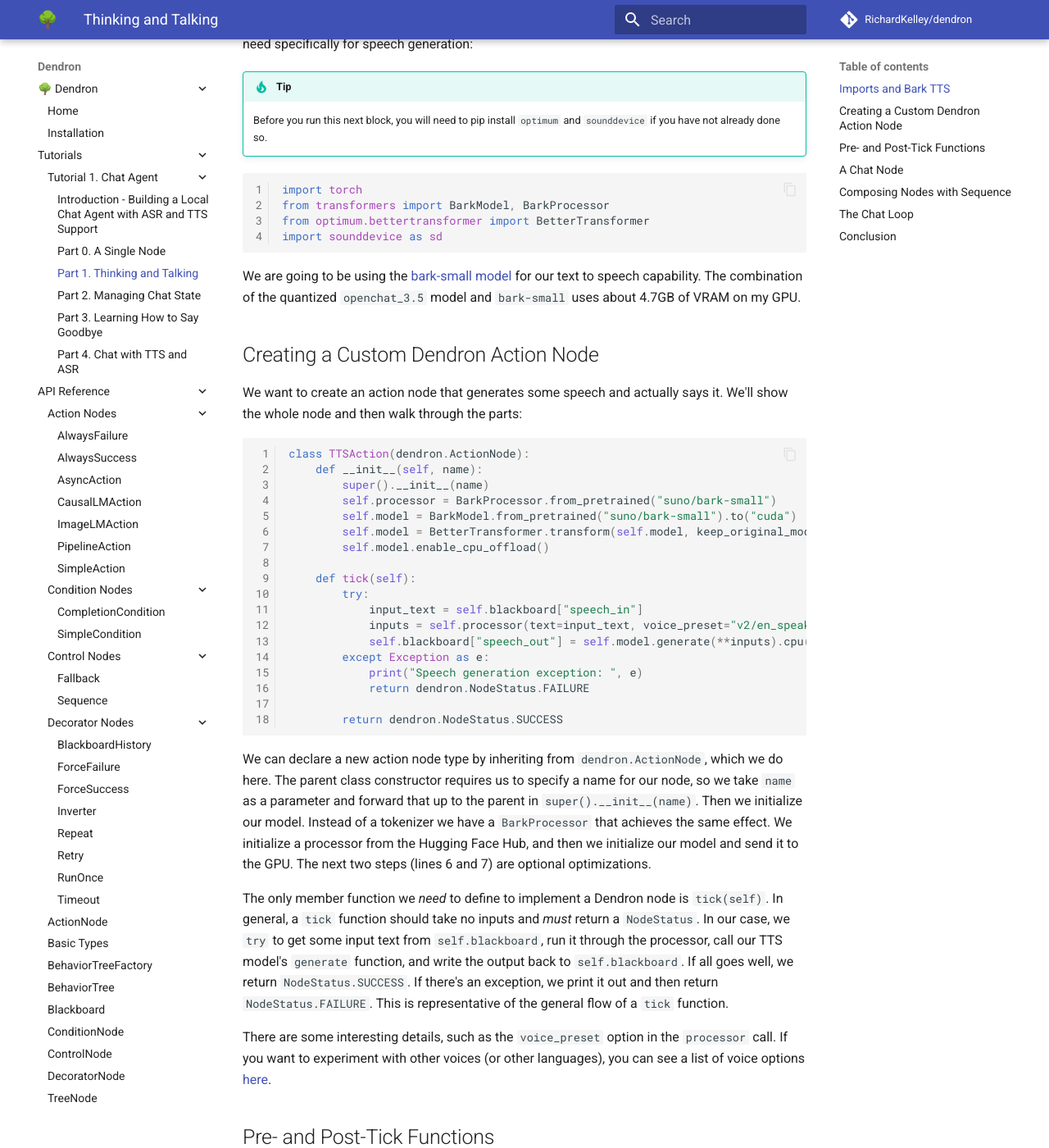
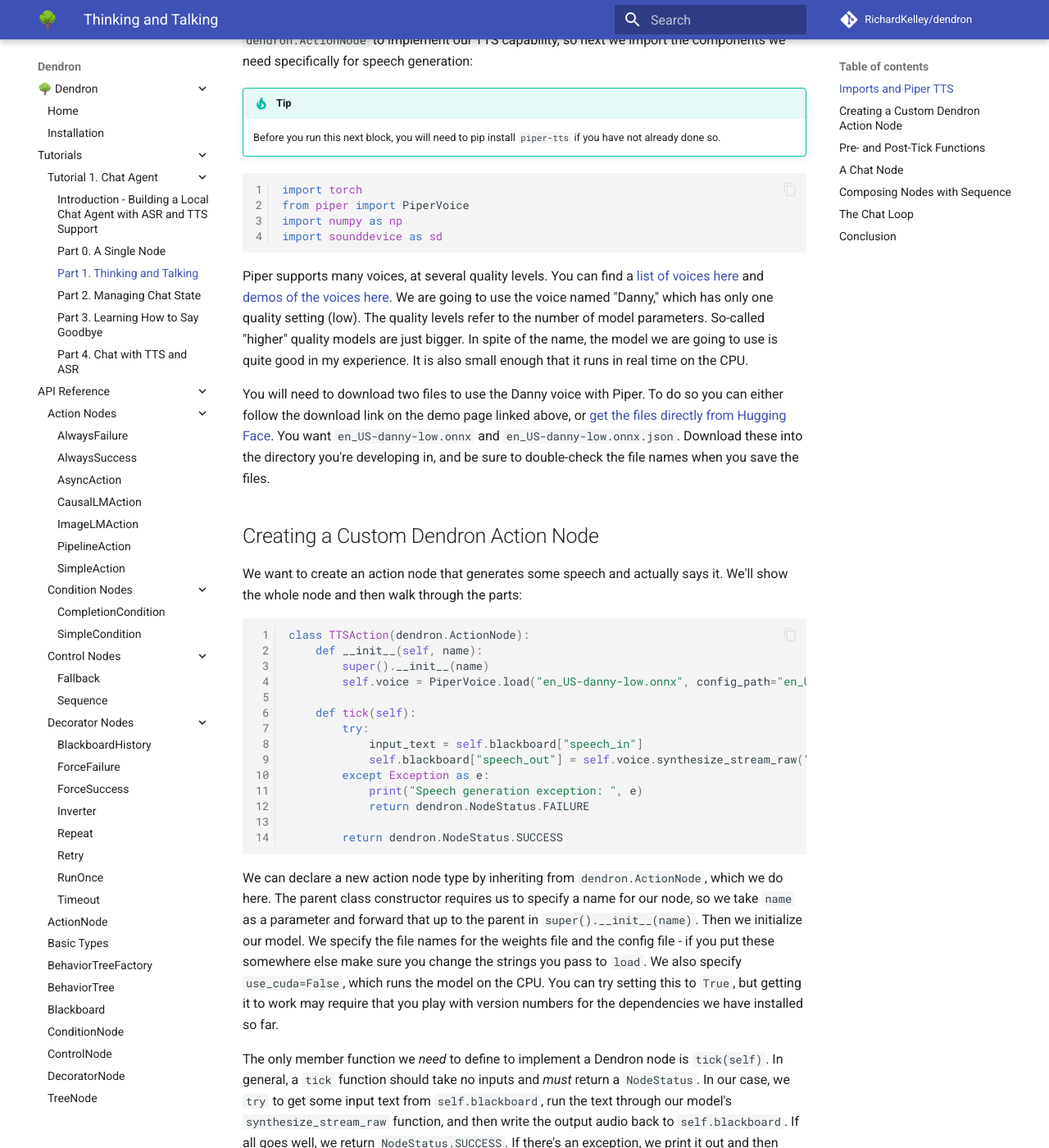
Before and after one commit to RichardKelley/dendron, an MkDocs documentation site: the page built from docs/1_tutorial_seq.md, in a window 1280 px wide and 1400 px high, scrolled down 803 px. Shown: the whole window at 82% size. Built offline with MkDocs 1.6.1 and Material for MkDocs 9.7.7, drawn with Linux system fonts in a browser that asks for light colours; comment, search, counter and statistics services are not loaded; some of the changed text lies outside the part shown.

Commit message:
Updated tutorial 1, part 1.

````diff
--- a/docs/1_tutorial_seq.md
+++ b/docs/1_tutorial_seq.md
@@ -8,11 +8,11 @@ In the [Part 0](0_tutorial_single_node.md), we created a simple Dendron behavior
 
 !!! tip
 
-    Current SOTA text-to-speech (TTS) models appear to be a bit on the slow side, at least on consumer cards like the single 3090 I'm developing with. If you want an agent that can talk but find the latency of neural TTS unbearable, try replacing the `TTSAction` we implement below with an action that uses an old-fashioned TTS system like espeak on Linux. I found that the `pyttsx3` library was useful in this regard.
+    Most of the current neural text-to-speech (TTS) models are a bit too slow, at least on consumer cards like the single 3090 I'm developing with. The one exception I've found is [Piper TTS](https://github.com/rhasspy/piper){:target="_blank"}, which I use in this tutorial. There are other neural models, like Suno's [Bark](https://github.com/suno-ai/bark){:target="_blank"} and Hugging Face's [Parler TTS](https://github.com/huggingface/parler-tts){:target="_blank"} that have great features you may want to check out, but they're slow enough on my hardware that I prefer Piper. If you want old-fashioned (non-neural) TTS, try replacing the `TTSAction` below with an action that uses the `pyttsx3` library.
 
 If you find this tutorial too verbose and you just want to get the code, you can find the notebook for this part [here](https://github.com/RichardKelley/dendron-examples/blob/main/tutorial_1/part_1.ipynb){:target="_blank"}.
 
-## Imports and Bark TTS
+## Imports and Piper TTS
 
 We'll start out by importing the libraries we need to implement TTS, beginning of course with Dendron:
 
@@ -25,16 +25,18 @@ We import `CausalLMAction` as in Part 0 to create a chat node. We are going to c
 
 !!! tip
 
-    Before you run this next block, you will need to pip install `optimum` and `sounddevice` if you have not already done so.
+    Before you run this next block, you will need to pip install `piper-tts` if you have not already done so.
 
 ```python linenums="1"
 import torch
-from transformers import BarkModel, BarkProcessor
-from optimum.bettertransformer import BetterTransformer
+from piper import PiperVoice
+import numpy as np
 import sounddevice as sd
 ```
 
-We are going to be using the [bark-small model](https://huggingface.co/suno/bark-small){:target = "_blank"} for our text to speech capability. The combination of the quantized `openchat_3.5` model and `bark-small` uses about 4.7GB of VRAM on my GPU.
+Piper supports many voices, at several quality levels. You can find a [list of voices here](https://github.com/rhasspy/piper/blob/master/VOICES.md){:target="_blank"} and [demos of the voices here](https://rhasspy.github.io/piper-samples/){:target="_blank"}. We are going to use the voice named "Danny," which has only one quality setting (low). The quality levels refer to the number of model parameters. So-called "higher" quality models are just bigger. In spite of the name, the model we are going to use is quite good in my experience. It is also small enough that it runs in real time on the CPU.
+
+You will need to download two files to use the Danny voice with Piper. To do so you can either follow the download link on the demo page linked above, or [get the files directly from Hugging Face](https://huggingface.co/rhasspy/piper-voices/tree/main/en/en_US/danny/low){:target="_blank"}. You want `en_US-danny-low.onnx` and `en_US-danny-low.onnx.json`. Download these into the directory you're developing in, and be sure to double-check the file names when you save the files.
 
 ## Creating a Custom Dendron Action Node
 
@@ -44,16 +46,12 @@ We want to create an action node that generates some speech and actually says it
 class TTSAction(dendron.ActionNode):
     def __init__(self, name):
         super().__init__(name)
-        self.processor = BarkProcessor.from_pretrained("suno/bark-small")
-        self.model = BarkModel.from_pretrained("suno/bark-small").to("cuda")
-        self.model = BetterTransformer.transform(self.model, keep_original_model=False)
-        self.model.enable_cpu_offload()
+        self.voice = PiperVoice.load("en_US-danny-low.onnx", config_path="en_US-danny-low.onnx.json", use_cuda=False)
 
     def tick(self):
         try:
             input_text = self.blackboard["speech_in"]
-            inputs = self.processor(text=input_text, voice_preset="v2/en_speaker_9", return_tensors="pt").to("cuda")
-            self.blackboard["speech_out"] = self.model.generate(**inputs).cpu().numpy()
+            self.blackboard["speech_out"] = self.voice.synthesize_stream_raw("\t" + input_text, sentence_silence=0.1)
         except Exception as e:
             print("Speech generation exception: ", e)
             return dendron.NodeStatus.FAILURE
@@ -61,21 +59,27 @@ class TTSAction(dendron.ActionNode):
         return dendron.NodeStatus.SUCCESS
 ```
 
-We can declare a new action node type by inheriting from `dendron.ActionNode`, which we do here. The parent class constructor requires us to specify a name for our node, so we take `name` as a parameter and forward that up to the parent in `super().__init__(name)`. Then we initialize our model. Instead of a tokenizer we have a `BarkProcessor` that achieves the same effect. We initialize a processor from the Hugging Face Hub, and then we initialize our model and send it to the GPU. The next two steps (lines 6 and 7) are optional optimizations.
+We can declare a new action node type by inheriting from `dendron.ActionNode`, which we do here. The parent class constructor requires us to specify a name for our node, so we take `name` as a parameter and forward that up to the parent in `super().__init__(name)`. Then we initialize our model. We specify the file names for the weights file and the config file - if you put these somewhere else make sure you change the strings you pass to `load`. We also specify `use_cuda=False`, which runs the model on the CPU. You can try setting this to `True`, but getting it to work may require that you play with version numbers for the dependencies we have installed so far.
 
-The only member function we _need_ to define to implement a Dendron node is `tick(self)`. In general, a `tick` function should take no inputs and _must_ return a `NodeStatus`. In our case, we `try` to get some input text from `self.blackboard`, run it through the processor, call our TTS model's `generate` function, and write the output back to `self.blackboard`. If all goes well, we return `NodeStatus.SUCCESS`. If there's an exception, we print it out and then return `NodeStatus.FAILURE`. This is representative of the general flow of a `tick` function.
+The only member function we _need_ to define to implement a Dendron node is `tick(self)`. In general, a `tick` function should take no inputs and _must_ return a `NodeStatus`. In our case, we `try` to get some input text from `self.blackboard`, run the text through our model's `synthesize_stream_raw` function, and then write the output audio back to `self.blackboard`. If all goes well, we return `NodeStatus.SUCCESS`. If there's an exception, we print it out and then return `NodeStatus.FAILURE`. This is representative of the general flow of a `tick` function.
 
-There are some interesting details, such as the `voice_preset` option in the `processor` call. If you want to experiment with other voices (or other languages), you can see a list of voice options [here](https://suno-ai.notion.site/8b8e8749ed514b0cbf3f699013548683?v=bc67cff786b04b50b3ceb756fd05f68c){:target="_blank"}.
+There are a few interesting details to note. We prepend the input text with a tab character (`\t`) because we have found during playback of the audio that sometimes the model doesn't correctly generate the very beginning of the audio stream. The tab seems to help with that. Similarly, the `sentence_silence=0.1` argument appends 100 milliseconds of silence to the end of each utterance. If you find this annoying, feel free to set it to its default of `0.0`.
 
 ## Pre- and Post-Tick Functions
 
-The call to `generate` on line 13 above will generate the audio data we want to play, but won't in fact play a sound. To do that, we need to use the `sounddevice` library that we imported above. If our `TTSAction` class had a member function that used `sounddevice` then we'd be all set. You might imagine a function like `play_speech` that can play the sound data directly from memory (on Ubuntu at least):
+The call to `synthesize_stream_raw` on line 9 above will generate the audio data we want to play, but won't in fact play a sound. To do that, we need to use the `sounddevice` library that we imported above. If our `TTSAction` class had a member function that used `sounddevice` then we'd be all set. You might imagine a function like `play_speech` that can play the sound data directly from memory (on Ubuntu at least):
 
 ```python linenums="1"
 def play_speech(self):
-    sd.play(self.blackboard["speech_out"][0], self.model.generation_config.sample_rate)
-    sd.wait()
+    audio_stream = self.blackboard["speech_out"]
+    for sent in audio_stream:
+        audio = np.frombuffer(sent, dtype=np.int16)
+        a = (audio - 32768) / 65536
+        sd.play(a, 16000)
+        sd.wait()
 ```
+
+(The audio stream is broken down into chunks corresponding to Piper's best guess at sentence boundaries, and the arithmetic is necessary to switch from the data representation used by Piper to the representation used by `sounddevice`.)
 
 After the `tick` function has returned, the audio data is stored in the blackboard and the `play_speech` function above could play it correctly. We just need a way to ensure that `play_speech` is called immediately after the `tick` function returns. It often happens that we want to execute code for its side effects immediately surrounding a `tick` call, and Dendron supports this with "pre-tick functions" and "post-tick functions." These are functions that get added as members of our node classes that are guaranteed to be called before and after a `tick`. Each `TreeNode` maintains a list of pre-tick and post-tick functions, and calls them in the order they are added. To see how this works, we first instantiate our node and then add our `play_speech` post-tick function to the node:
 
@@ -98,7 +102,7 @@ With this, our `TTSAction` node is ready to go. It just needs something to say,
 
 ## A Chat Node
 
-To create our chat node, we will follow almost exactly the same steps as in the previous part. We'll start by creating a `CausalLMActionConfig` and then we'll use that configuration to instantiate a `CausalLMAction`. Then we'll define our input and output processor functions to translate between strings and the structured format that `openchat_3.5` expects:
+To create our chat node, we will follow almost exactly the same steps as in the previous part. We'll start by creating a `CausalLMActionConfig` and then we'll use that configuration to instantiate a `CausalLMAction`. Then we'll define our input and output processor functions to translate between strings and the structured format that `openchat/openchat-3.5-0106` expects:
 
 ```python linenums="1"
 chat_behavior_cfg = CausalLMActionConfig(load_in_4bit=True,
````
Also changed, not shown: other parts of docs/1_tutorial_seq.md (+2 -2 lines).
